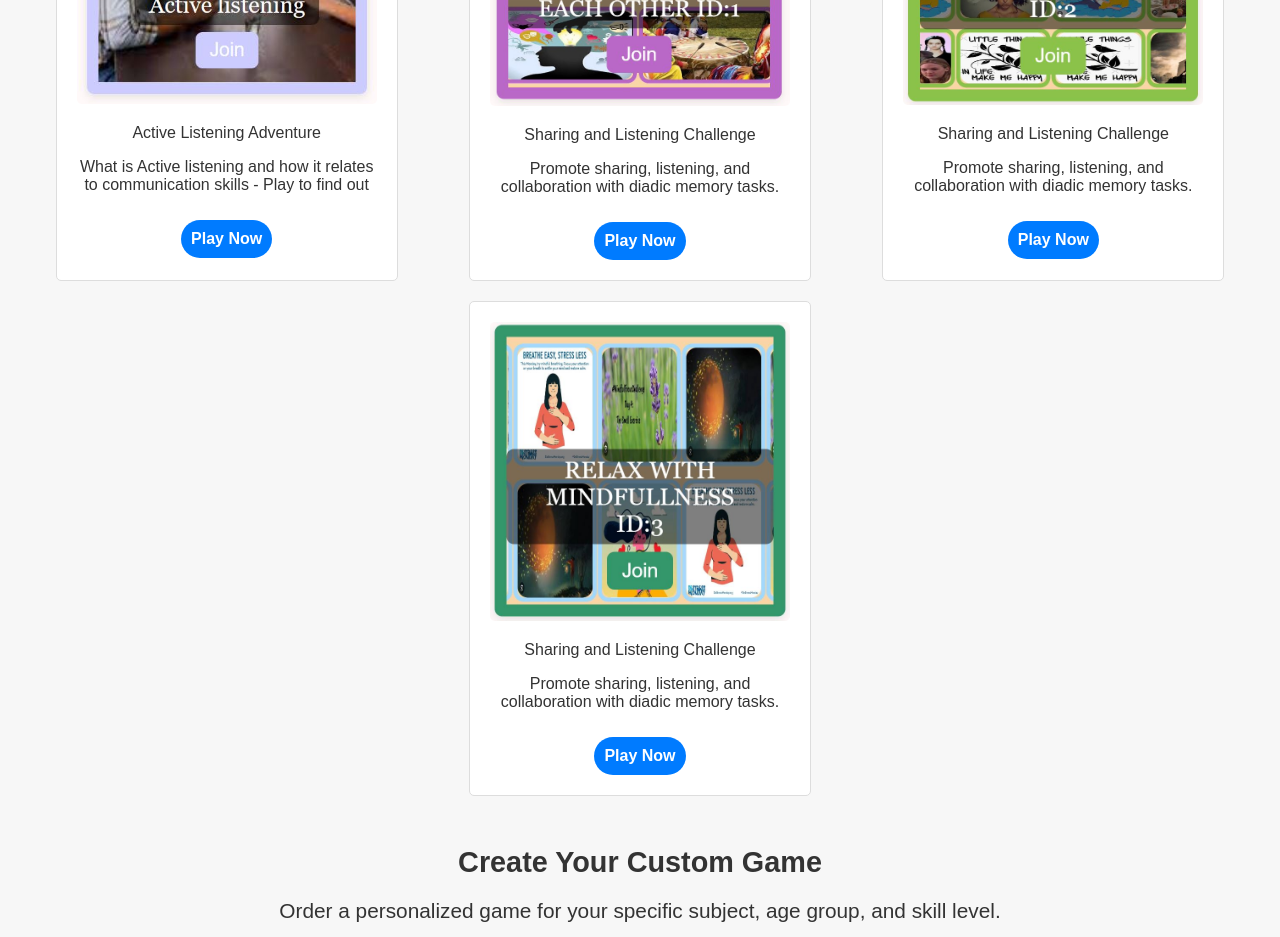
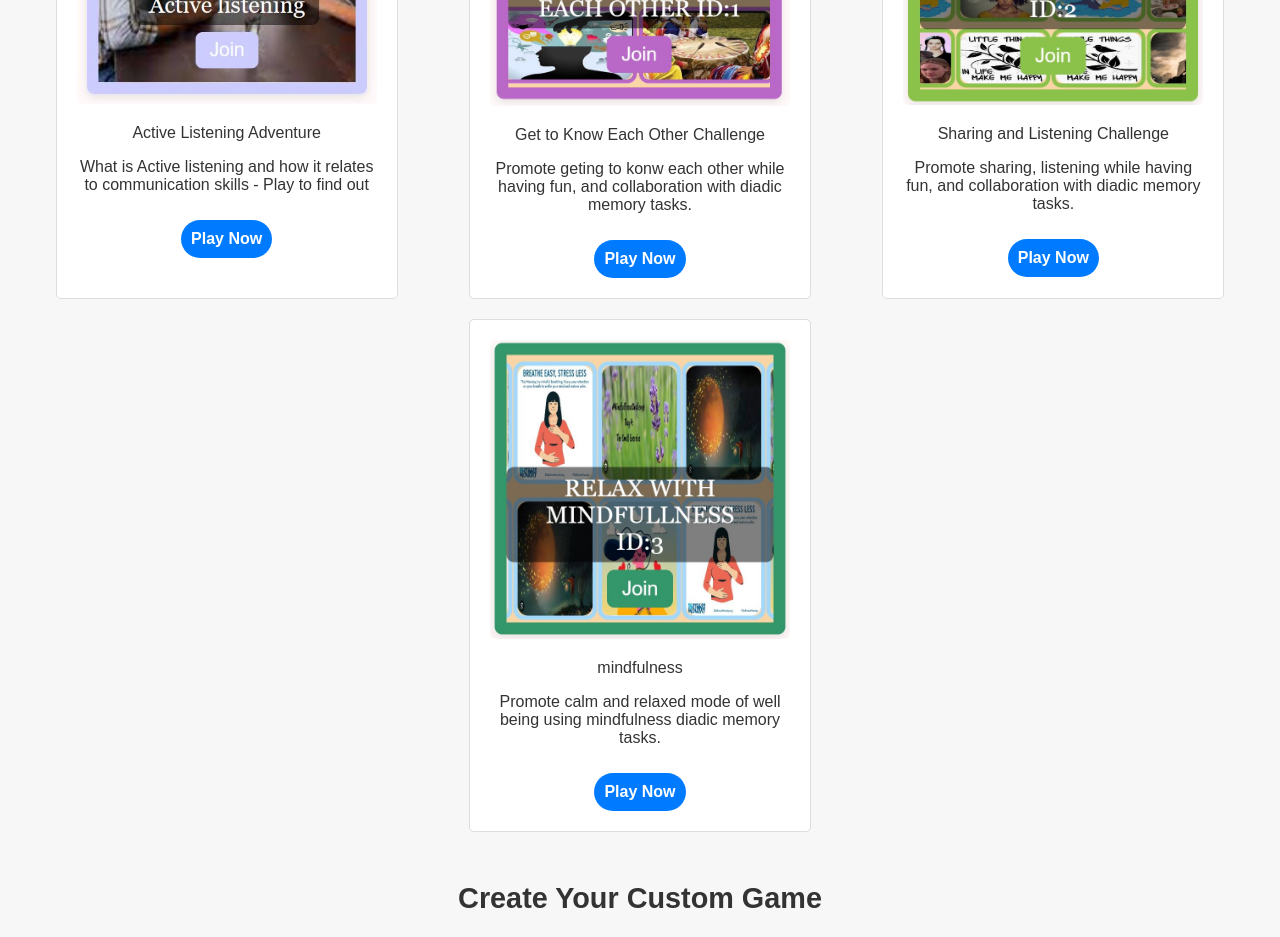
Before and after one commit to yyyasmin/react_mg, a React (Create React App) app: page / in a window 1280 px wide. Shown: the part 560-1497 px from the top of the page. Built offline with nearby package versions, Linux system fonts and the light colour scheme.

Commit message:
netifly urls

```diff
--- a/src/components/LandingPage.jsx
+++ b/src/components/LandingPage.jsx
@@ -121,22 +121,22 @@ const LandingPage = () => {
             playUrl="https://main--ng-about.netlify.app"
           />
           <GameCard
+            title="Get to Know Each Other Challenge"
+            description="Promote geting to konw each other while having fun, and collaboration with diadic memory tasks."
+            imageUrl={image_2}
+            playUrl="https://main--mg-acquaintance.netlify.app"
+          />
+          <GameCard
             title="Sharing and Listening Challenge"
-            description="Promote sharing, listening, and collaboration with diadic memory tasks."
-            imageUrl={image_2}
+            description="Promote sharing, listening while having fun, and collaboration with diadic memory tasks."
+            imageUrl={image_3}
             playUrl="https://main--mg-intimacy-1.netlify.app"
           />
           <GameCard
-            title="Sharing and Listening Challenge"
-            description="Promote sharing, listening, and collaboration with diadic memory tasks."
-            imageUrl={image_3}
-            playUrl="https://main--share-and-listen.netlify.app"
-          />
-          <GameCard
-            title="Sharing and Listening Challenge"
-            description="Promote sharing, listening, and collaboration with diadic memory tasks."
+            title="mindfulness"
+            description="Promote calm and relaxed mode of well being using mindfulness diadic memory tasks."
             imageUrl={image_4}
-            playUrl="https://main--share-and-listen.netlify.app"
+            playUrl="https://main--mg-mindfulness.netlify.app"
           />
           {/* Add more game cards as needed */}
         </GameCardContainer>
```
